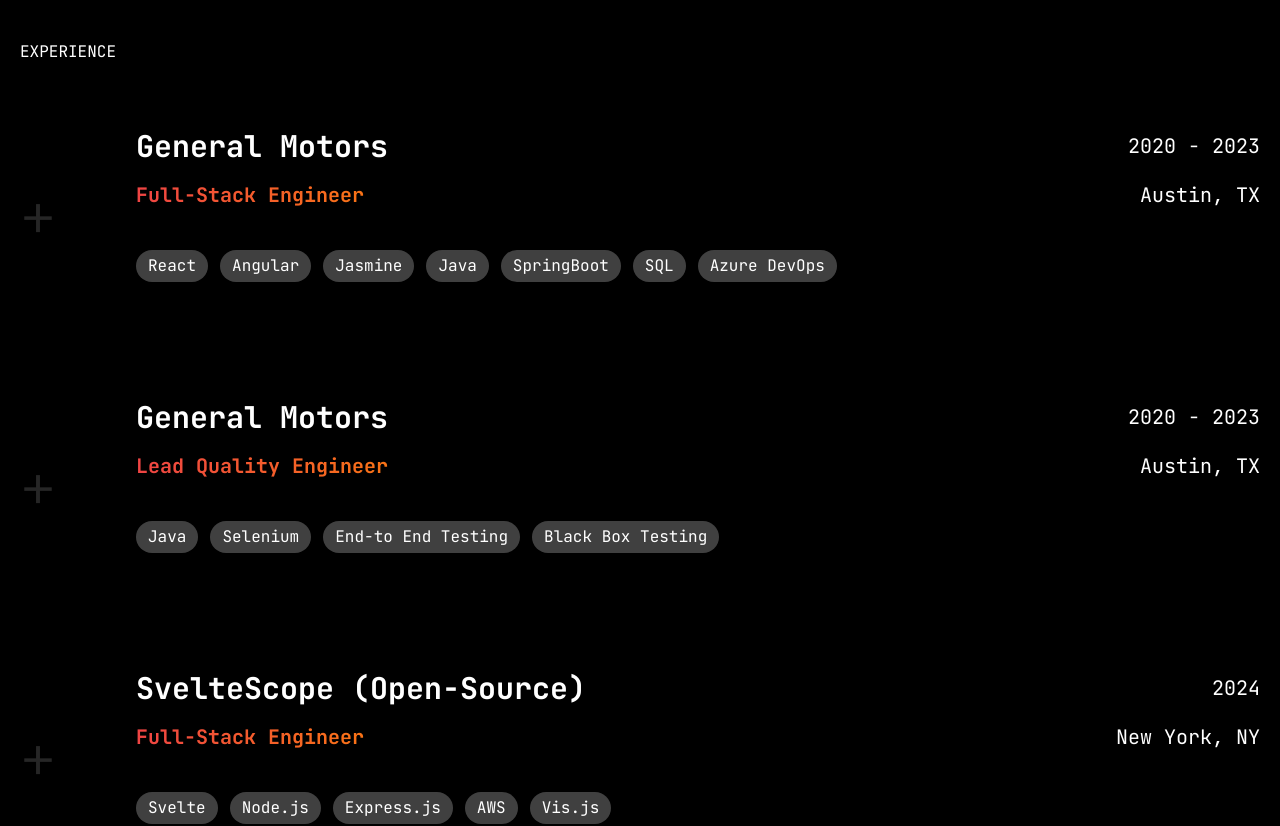
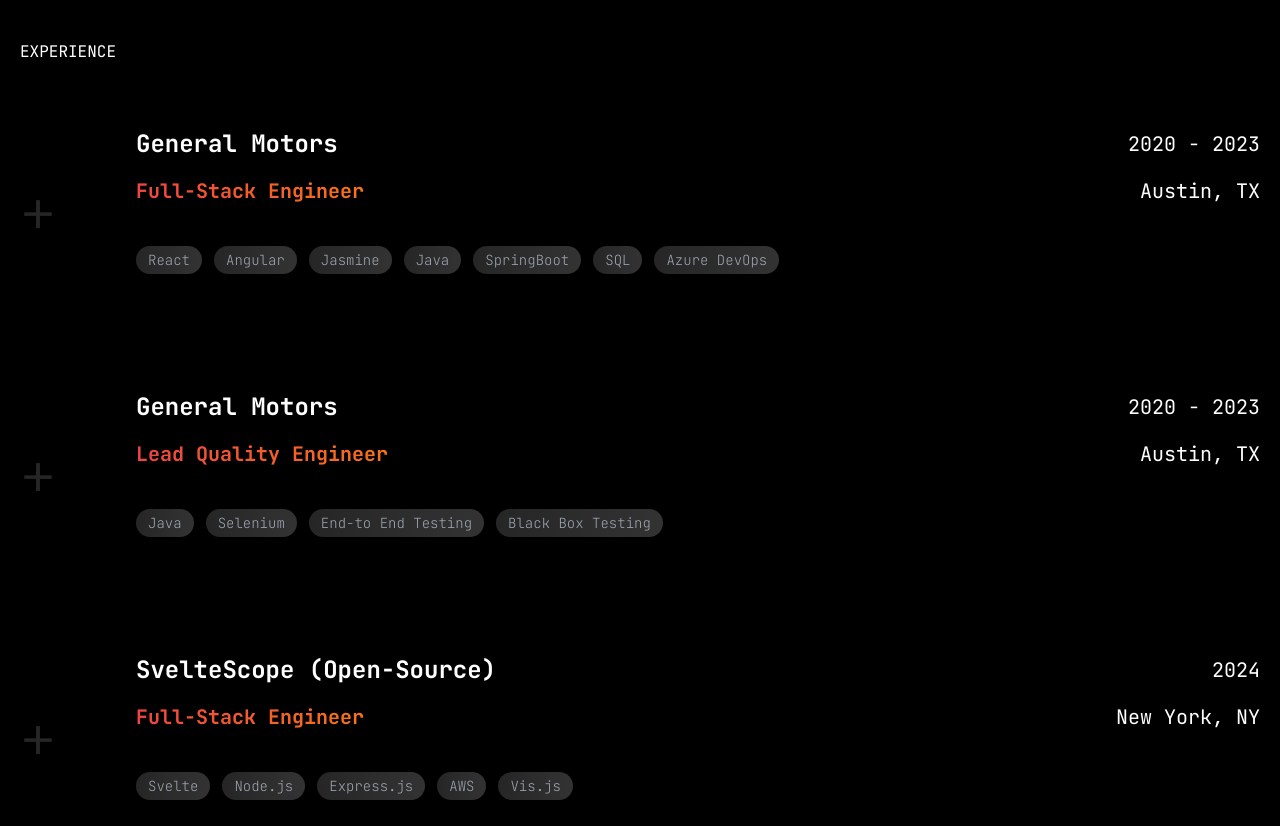
Before and after one commit to brandenrbasche/brb-portfolio-v3, a Next.js app in the folder brb-portfolio-3/: page / in a window 1280 px wide. Shown: the part 1900-2726 px from the top of the page. Built offline with nearby package versions, Linux system fonts and the light colour scheme; a web font is replaced by a local one.

Commit message:
more styling enhancements, updated skills tags, made body text smaller and more readable

```diff
--- a/brb-portfolio-3/components/ui/ExperienceCard.tsx
+++ b/brb-portfolio-3/components/ui/ExperienceCard.tsx
@@ -29,11 +29,11 @@
             onClick={handleClick}
             layout='preserve-aspect'
             transition={{
-                layout: {
-                    type: 'inertia'
-                }
+                // layout: {
+                //     type: 'inertia'
+                // }
             }}
-            className='w-screen relative flex items-center justify-center group hover:bg-white/10 transition ease-in cursor-pointer py-6'
+            className='w-screen relative flex items-center justify-center group transition ease-in cursor-pointer py-6'
         >
             <Container className='flex items-center justify-center sm:w-full'>
                 <div className='w-[10vw] flex items-center justify-start'>
@@ -42,8 +42,9 @@
                             animate={controls}
                             variants={{
                                 initial: { rotate: '0deg' },
-                                expanded: { rotate: '90deg' }
+                                expanded: { rotate: '45deg' }
                             }}
+                            // layout='position'
                             className='text-white/15 group-hover:text-white/50 text-6xl font-extralight text-left m-0 p-0'
                         >
                             +
@@ -53,7 +54,7 @@
                 <motion.div layout className='w-full space-y-3'>
                     {/* COMPANY NAME & DATE */}
                     <motion.div layout className='flex items-center justify-between'>
-                        <Reveal><h1 className='text-3xl font-bold'>{company}</h1></Reveal>
+                        <Reveal><h1 className='text-2xl font-bold'>{company}</h1></Reveal>
                         <Reveal><h2 className='text-xl'>{dates}</h2></Reveal>
                     </motion.div>
                     {/* JOB TITLE & LOCATION */}
@@ -73,7 +74,7 @@
                             // transition={{duration: 0.75, ease: "easeOut"}}
                             layout='size'
                         >
-                            <p className=''>{jobDescription}</p>
+                            <p className='text-gray-300 font-extralight text-sm'>{jobDescription}</p>
                         </motion.div>
                     )}
                     {skills && (
@@ -82,10 +83,10 @@
                                 <ul className='flex flex-wrap content-start justify-start text-nowrap'>
                                     {skills.map((skill, i) => (
                                         <li
-                                            className='bg-white/25 rounded-full px-3 py-1 my-2 mr-3'
+                                            className='bg-gradient-to-r from-white/15 to-white/20 rounded-full px-3 py-1 my-2 mr-3'
                                             key={i}
                                         >
-                                            <p>{skill}</p>
+                                            <p className='font-extralight text-sm text-gray-400'>{skill}</p>
                                         </li>
                                     ))}
                                 </ul>
```
